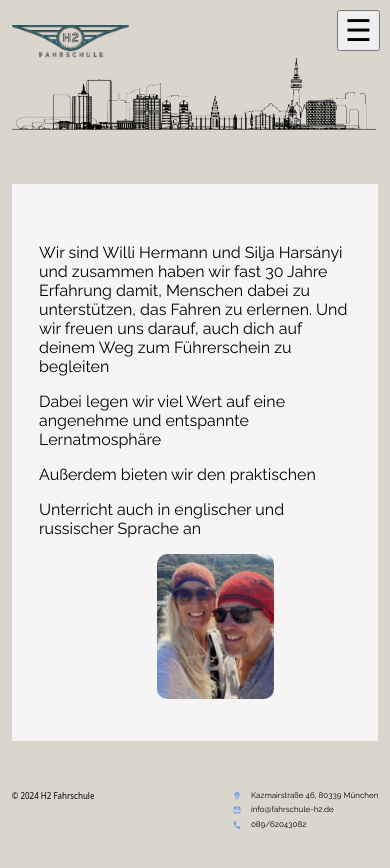
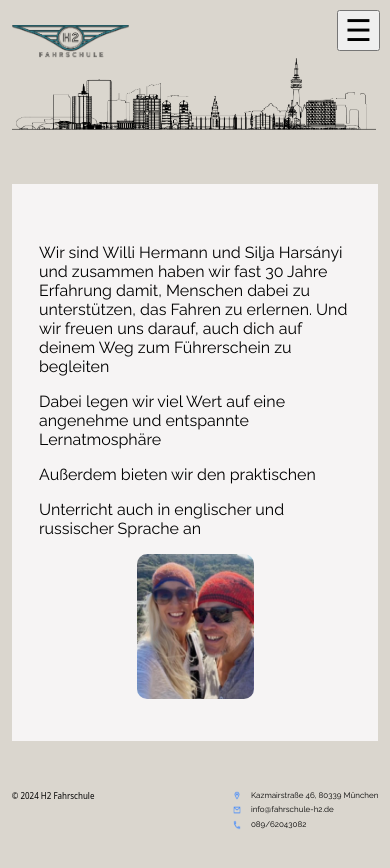
Before and after one commit to Korzyukova/Fahrschule, a Next.js app: page /about in a window 390 px wide. Shown: the top 868 px of the page. Built offline with nearby package versions, Linux system fonts and the light colour scheme; a web font is replaced by a local one.

Commit message:
owners picture fixed

```diff
--- a/src/app/globals.css
+++ b/src/app/globals.css
@@ -350,6 +350,7 @@ body {
   .links {
     display: none;
   }
+
   .logo {
     width: 30vw;
     height: 100%;
@@ -391,7 +392,7 @@ body {
 
   .container-one {
     margin: 0;
-    padding:0;
+    padding: 0;
     flex-direction: row;
     align-items: center;
     margin-top: 10vh;
@@ -447,12 +448,19 @@ body {
   .footer {
     font-size: 0.5em;
   }
+
   .container-two-about {
     flex-direction: column;
     align-items: center;
     margin-top: 0;
     margin-bottom: 0;
   }
+
+  .container-two-owners {
+    margin: 0;
+    padding: 0;
+    align-items: center;
+    }
 }
 
 
```
